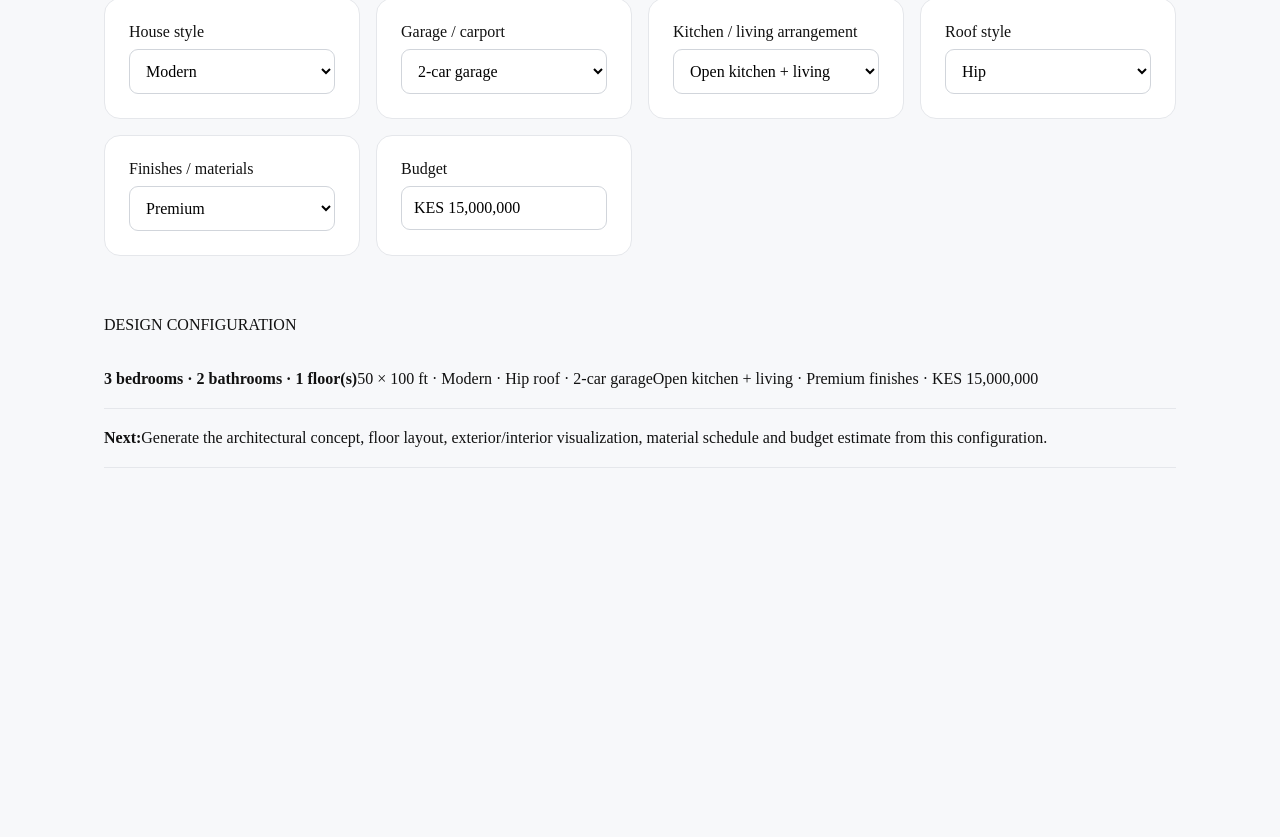
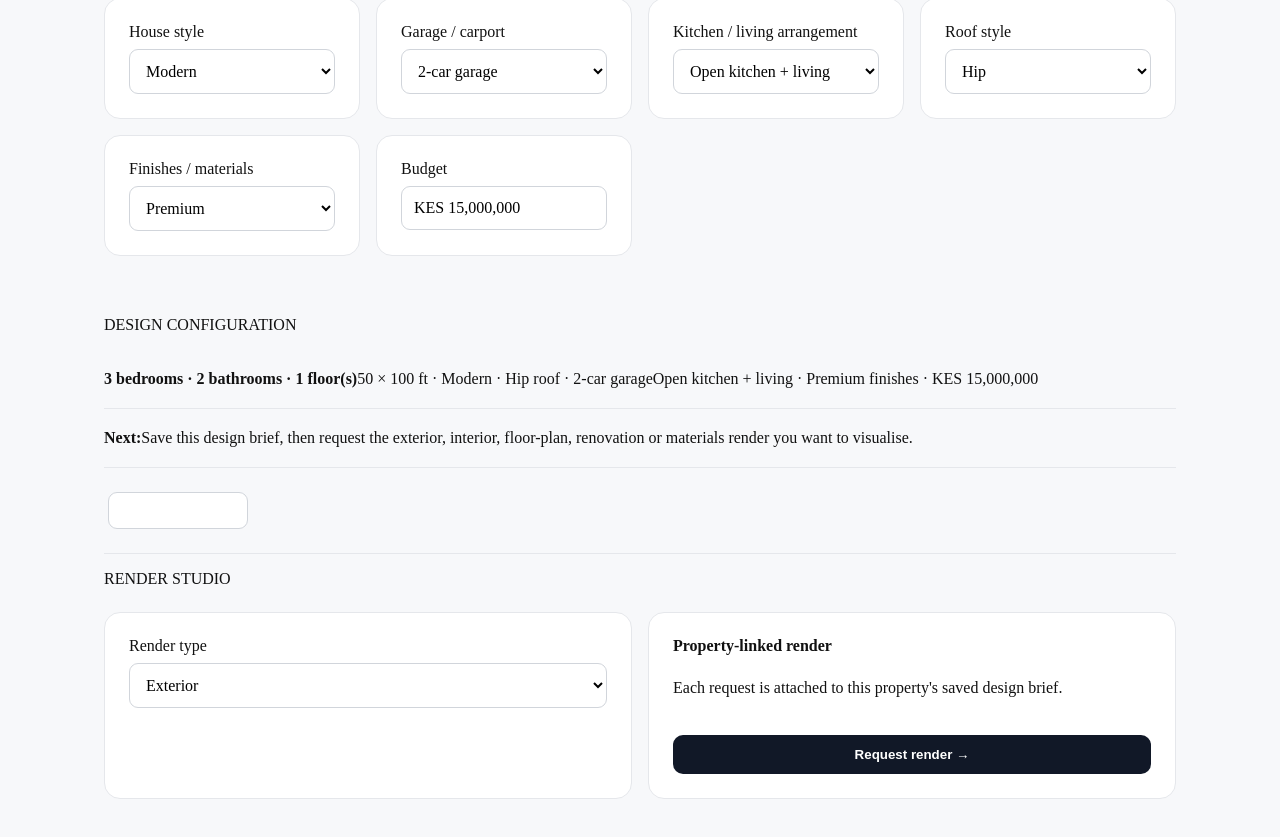
Before and after one commit to stpeter614-netizen/property-vision, a Next.js app: page /design/house in a window 1280 px wide. Shown: the part 528-1365 px from the top of the page. Before the commit the page ends 1020 px from the top, so only its background shows below. Built offline with nearby package versions, Linux system fonts and the light colour scheme.

Commit message:
Connect house design brief to render requests

```diff
--- a/app/design/house/page.tsx
+++ b/app/design/house/page.tsx
@@ -1,10 +1,17 @@
 'use client';
 
-import { useMemo, useState } from 'react';
+import { useEffect, useMemo, useState } from 'react';
+import { createClient } from '@supabase/supabase-js';
 
 const styles = ['Modern','Contemporary','Traditional','Minimalist','Bungalow','Villa','Farmhouse'];
 const roofs = ['Flat','Gable','Hip','Pitched','Mixed'];
 const finishes = ['Standard','Premium','Luxury'];
+
+function authClient() {
+  const url = process.env.NEXT_PUBLIC_SUPABASE_URL;
+  const key = process.env.NEXT_PUBLIC_SUPABASE_ANON_KEY;
+  return url && key ? createClient(url, key, { auth: { persistSession: true, autoRefreshToken: true } }) : null;
+}
 
 export default function HouseDesignPage() {
   const [plot, setPlot] = useState('50 × 100 ft');
@@ -17,6 +24,60 @@ export default function HouseDesignPage() {
   const [roof, setRoof] = useState('Hip');
   const [finish, setFinish] = useState('Premium');
   const [budget, setBudget] = useState('KES 15,000,000');
+  const [propertyRecordId, setPropertyRecordId] = useState('');
+  const [message, setMessage] = useState('');
+  const [saving, setSaving] = useState(false);
+  const [renderType, setRenderType] = useState('exterior');
+  const [renders, setRenders] = useState<Array<{id:string;render_type:string;status:string}>>([]);
+
+  useEffect(() => {
+    const id = new URLSearchParams(window.location.search).get('propertyRecordId') || '';
+    setPropertyRecordId(id);
+    if (!id) return;
+    (async () => {
+      const client = authClient();
+      const session = (await client?.auth.getSession())?.data.session;
+      if (!session) return;
+      const res = await fetch('/api/property/design?propertyRecordId=' + encodeURIComponent(id), { headers: { Authorization: 'Bearer ' + session.access_token } });
+      const data = await res.json().catch(() => ({}));
+      if (res.ok && data.brief) {
+        const b = data.brief;
+        setPlot(b.plot_dimensions || '50 × 100 ft'); setBedrooms(b.bedrooms); setBathrooms(b.bathrooms); setFloors(b.floors);
+        setStyle(b.house_style || 'Modern'); setGarage(b.garage || '2-car garage'); setLayout(b.kitchen_living_layout || 'Open kitchen + living');
+        setRoof(b.roof_style || 'Hip'); setFinish(b.finishes || 'Premium');
+        if (b.budget_cents != null) setBudget('KES ' + (Number(b.budget_cents) / 100).toLocaleString());
+      }
+      if (res.ok) setRenders(data.renders || []);
+    })();
+  }, []);
+
+  async function saveBrief() {
+    setMessage(''); setSaving(true);
+    try {
+      const client = authClient(); const session = (await client?.auth.getSession())?.data.session;
+      if (!session) throw new Error('Sign in to save the design.');
+      const numeric = budget.replace(/[^0-9.]/g,'');
+      const budgetCents = numeric ? Math.round(Number(numeric) * 100) : null;
+      const res = await fetch('/api/property/design', {
+        method:'POST', headers:{'Content-Type':'application/json',Authorization:'Bearer ' + session.access_token},
+        body:JSON.stringify({action:'save_brief',propertyRecordId,plotDimensions:plot,bedrooms,bathrooms,floors,houseStyle:style,garage,kitchenLivingLayout:layout,roofStyle:roof,finishes:finish,budgetCents})
+      });
+      const data=await res.json().catch(()=>({})); if(!res.ok) throw new Error(data.error || 'Unable to save design.');
+      setMessage('Design brief saved.');
+    } catch(e) { setMessage(e instanceof Error ? e.message : 'Unable to save design.'); } finally { setSaving(false); }
+  }
+
+  async function requestRender() {
+    setMessage(''); setSaving(true);
+    try {
+      const client=authClient(); const session=(await client?.auth.getSession())?.data.session;
+      if(!session) throw new Error('Sign in to request a render.');
+      if(!propertyRecordId) throw new Error('Start with a saved property before requesting a render.');
+      const res=await fetch('/api/property/design',{method:'POST',headers:{'Content-Type':'application/json',Authorization:'Bearer '+session.access_token},body:JSON.stringify({action:'request_render',propertyRecordId,renderType})});
+      const data=await res.json().catch(()=>({})); if(!res.ok) throw new Error(data.error || 'Unable to request render.');
+      setRenders(current=>[data.render,...current]); setMessage('Render request created. Rendering can now be processed by the render engine.');
+    } catch(e) { setMessage(e instanceof Error ? e.message : 'Unable to request render.'); } finally { setSaving(false); }
+  }
 
   const summary = useMemo(() => ({ plot, bedrooms, bathrooms, floors, style, garage, layout, roof, finish, budget }), [plot, bedrooms, bathrooms, floors, style, garage, layout, roof, finish, budget]);
 
@@ -51,7 +112,26 @@ export default function HouseDesignPage() {
           <span>{summary.plot} · {summary.style} · {summary.roof} roof · {summary.garage}</span>
           <span>{summary.layout} · {summary.finish} finishes · {summary.budget}</span>
         </div>
-        <div className="option"><strong>Next:</strong><span>Generate the architectural concept, floor layout, exterior/interior visualization, material schedule and budget estimate from this configuration.</span></div>
+        <div className="option"><strong>Next:</strong><span>Save this design brief, then request the exterior, interior, floor-plan, renovation or materials render you want to visualise.</span></div>
+        <div className="option">
+          <button className="button" type="button" onClick={saveBrief} disabled={saving || !propertyRecordId}>{saving ? 'Saving…' : 'Save design brief'}</button>
+        </div>
+      </section>
+
+      <section>
+        <p className="eyebrow">RENDER STUDIO</p>
+        <div className="grid">
+          <label className="card">Render type<select value={renderType} onChange={e=>setRenderType(e.target.value)}>
+            <option value="exterior">Exterior</option>
+            <option value="interior">Interior</option>
+            <option value="floor_plan">Floor plan</option>
+            <option value="renovation_before_after">Renovation before / after</option>
+            <option value="materials">Materials & finishes</option>
+          </select></label>
+          <div className="card"><strong>Property-linked render</strong><p>Each request is attached to this property's saved design brief.</p><button className="button" type="button" onClick={requestRender} disabled={saving || !propertyRecordId}>Request render →</button></div>
+        </div>
+        {message && <p role="status">{message}</p>}
+        <div className="grid">{renders.map(r=><div className="card" key={r.id}><strong>{r.render_type.replaceAll('_',' ')}</strong><span>Status: {r.status}</span></div>)}</div>
       </section>
     </main>
   );
```
